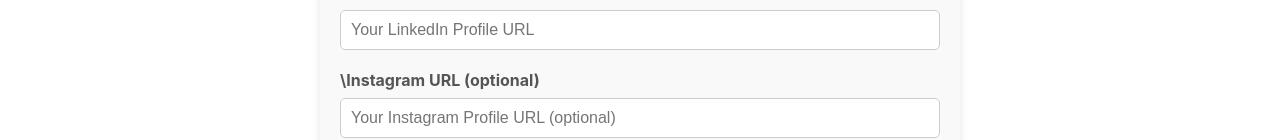
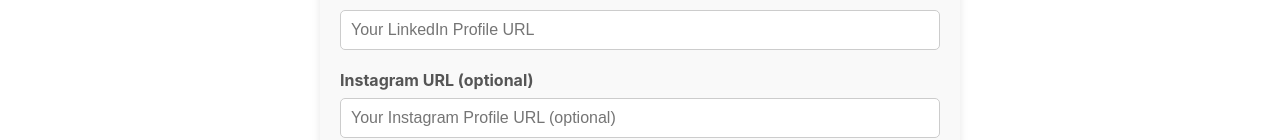
Before and after one commit to Vanshika438/Portfolio-Generator, a React (Create React App) app in the folder frontend/: page / in a window 1280 px wide. Shown: the part 661-801 px from the top of the page. Built offline with nearby package versions, Linux system fonts and the light colour scheme.

Commit message:
Deploy Backend

```diff
--- a/frontend/src/components/PortfolioForm.js
+++ b/frontend/src/components/PortfolioForm.js
@@ -105,7 +105,7 @@
       />
 
       <label htmlFor="instagram">
-        \Instagram URL (optional)</label>
+        Instagram URL (optional)</label>
       <input
         type="url"
         name="instagram"
```
